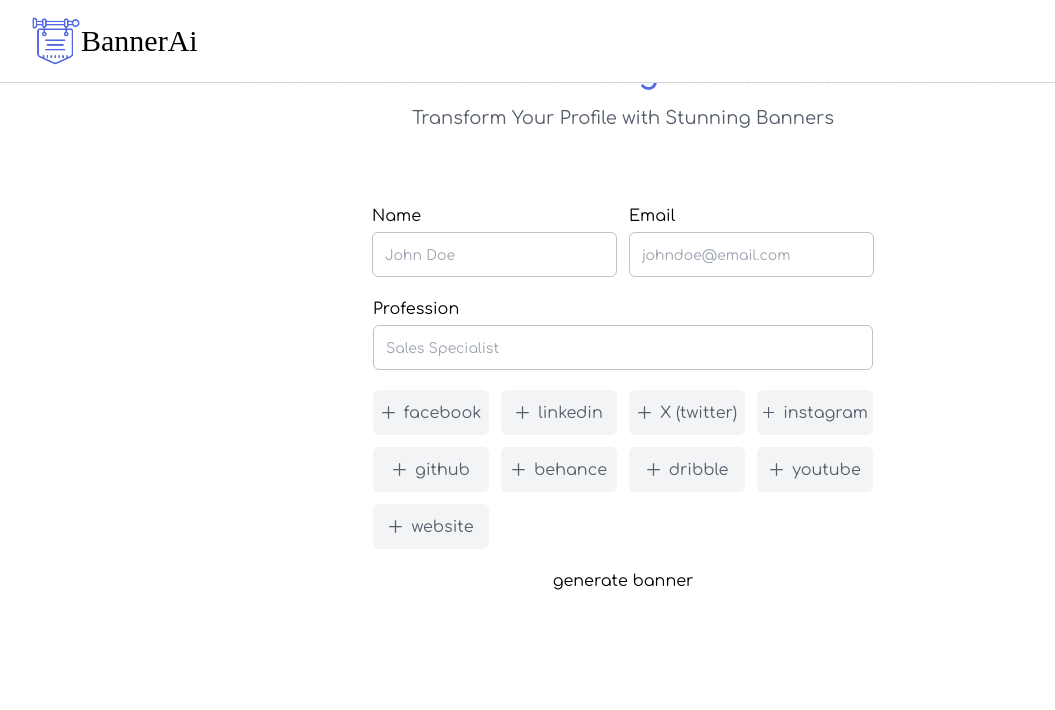
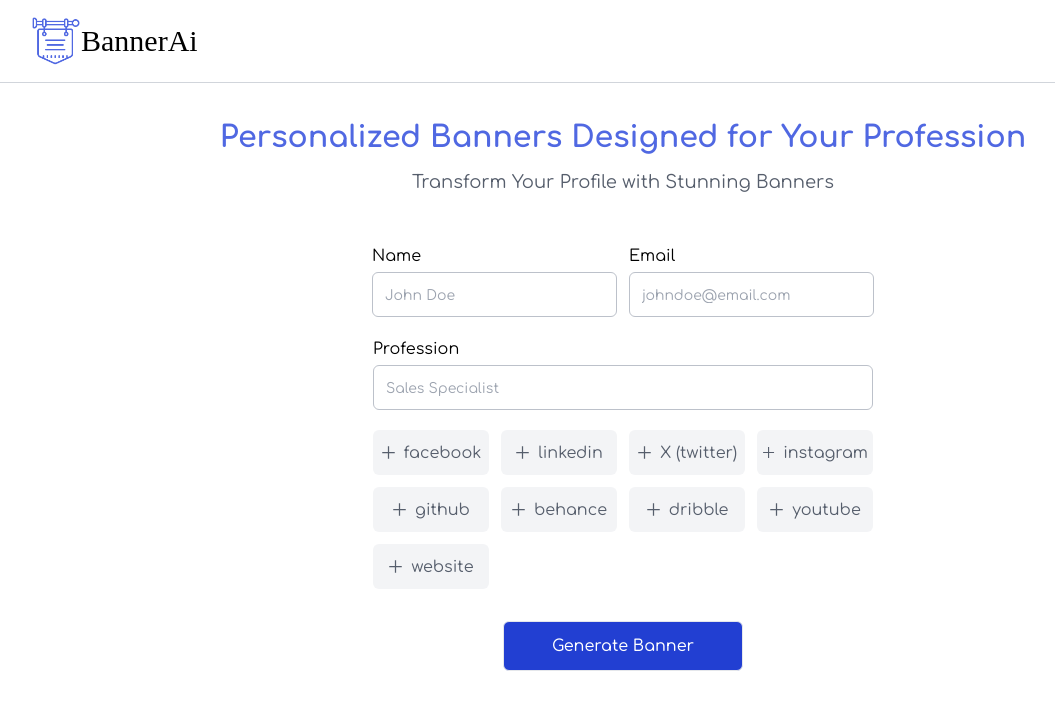
Before and after one commit to okhuaroboosayuki/BannerAi, a React (Vite) app: page / in a window 1280 px wide. Shown: the top 710 px of the page, without its empty margins (17-1072 px from the left). Built offline with nearby package versions, Linux system fonts and the light colour scheme; a web font is replaced by a local one.

Commit message:
refactor modal handling and improve button layout for better user interaction

```diff
--- a/src/pages/Main.jsx
+++ b/src/pages/Main.jsx
@@ -20,8 +20,13 @@ const Main = () => {
     }
   }, [socialButtonClicked, socialMediaName]);
 
-  const handleViewModal = (value) => {
-    dispatch({ type: "modal", payload: value });
+  useEffect(() => {
+    if (openModal) document.body.style.overflow = "hidden";
+    if (!openModal) document.body.style.overflow = "auto";
+  }, [openModal]);
+
+  const handleViewModal = () => {
+    dispatch({ type: "modal", payload: !openModal });
   };
 
   const handleSubmit = async (e) => {
@@ -36,23 +41,14 @@ const Main = () => {
       toast.loading("Generating banner", { position: "top-center", autoClose: false });
 
       const result = await generateBanner(name, email, profession, socialMedia);
-      console.log(result);
       toast.dismiss();
 
       dispatch({ type: "submit", payload: result });
+
+      // store result in local storage
+      localStorage.setItem("generatedOutput", JSON.stringify(result));
+
       dispatch({ type: "modal", payload: true });
-      console.log([
-        { name: name },
-        { email: email },
-        { profession: profession },
-        { socialMedia: socialMedia },
-        { socialMediaLink: socialMediaLink },
-        { socialButtonClicked: socialButtonClicked },
-        { socialMediaName: socialMediaName },
-        { errors: errors },
-        { generatedOutput: generatedOutput },
-        { openModal: openModal },
-      ]);
     } catch (error) {
       toast.dismiss();
       toast.error("An error occurred. Please try again.", { position: "top-center" });
@@ -63,8 +59,6 @@ const Main = () => {
   };
 
   const handleDownload = useCallback(() => {
-    console.log("Downloading banner");
-
     const bannerCanvas = bannerRef.current;
     if (!bannerCanvas) return;
 
@@ -85,8 +79,8 @@ const Main = () => {
         link.click();
       })
       .catch((error) => {
-        console.error("An error occurred while downloading the banner", error);
         toast.error("An error occurred while downloading the banner", { position: "top-center" });
+        console.error(error);
       })
       .finally(() => {
         toast.dismiss();
@@ -100,7 +94,7 @@ const Main = () => {
   };
 
   return (
-    <main className="flex flex-col items-center justify-center w-full gap-9 sm:p-14 p-11">
+    <main className={`flex flex-col items-center justify-center w-full gap-6 sm:p-14 p-11 ${openModal ? "" : "mt-20 sm:mt-16"}`}>
       <div className="flex flex-col items-center gap-3 text-center">
         <h1 className="text-4xl font-bold sm:text-3xl text-Bluebell">Personalized Banners Designed for Your Profession</h1>
         <p className="text-lg text-Pewter">Transform Your Profile with Stunning Banners</p>
@@ -109,7 +103,7 @@ const Main = () => {
       <ToastContainer draggable />
 
       <Form dispatch={handleSubmit}>
-        <div className="flex gap-3">
+        <div className="flex flex-col items-center justify-center sm:flex-row gap-3 w-full">
           <Input
             type={"text"}
             placeholder={"John Doe"}
@@ -145,7 +139,7 @@ const Main = () => {
         />
 
         <>
-          <div className="grid grid-cols-2 gap-3 px-3 sm:grid-cols-4 h-[200px] sm:h-fit overflow-y-scroll scrollbar-hide">
+          <div className="grid grid-cols-2 gap-3 px-3 sm:grid-cols-4 h-[200px] sm:h-fit overflow-y-scroll scrollbar-hide w-full sm:w-fit">
             {["facebook", "linkedin", "X (twitter)", "instagram", "github", "behance", "dribble", "youtube", "website"].map((platform) => (
               <SocialMediaField key={platform} platform={platform} socialMedia={socialMedia} dispatch={dispatch} socialMediaName={socialMediaName} generatedOutput={generatedOutput} />
             ))}
@@ -168,28 +162,24 @@ const Main = () => {
           />
         )}
 
-        <Button
-          type={!generatedOutput ? "submit" : "reset"}
-          text={!generatedOutput ? "generate banner" : "reset"}
-          className={!generatedOutput ? `pry-button ${generatedOutput || isLoading ? "bg-Bluebell" : ""}` : "button bg-red-700 text-white hover:bg-red-500"}
-          isLoading={isLoading}
-          onClick={!generatedOutput ? handleSubmit : handleReset}
-          disabled={isLoading}
-        />
+        {!generatedOutput ? (
+          <Button type={"submit"} text={"generate banner"} className={"blue-button mt-3"} isLoading={isLoading} onClick={handleSubmit} disabled={isLoading} />
+        ) : (
+          <div className="flex md:flex-row flex-col items-center justify-center gap-3 sm:w-[500px] w-full">
+            <Button type={"button"} text={"view results"} className={"blue-button"} onClick={handleViewModal} />
+            <Button type={"button"} text={"edit"} className={"grey-button"} />
+            <Button type={"reset"} text={"reset"} className={"red-button"} onClick={handleReset} />
+          </div>
+        )}
       </Form>
 
       {openModal && generatedOutput && (
         <Modal>
-          <span className="self-end cursor-pointer portrait:hidden landscape:block" onClick={() => handleViewModal(false)}>
-            minimize modal
-          </span>
-
           <SimpleBanner name={name} email={email} profession={profession} socialMedia={socialMedia} generatedOutput={generatedOutput} ref={bannerRef} />
 
           <div className="justify-center gap-4 lg:gap-8 landscape:flex portrait:hidden">
-            <Button type={"reset"} text={"reset"} className={"button bg-red-700 text-white hover:bg-red-500"} onClick={handleReset} />
-            <Button type={"button"} text={"edit"} className={"button bg-gray-500 text-white hover:bg-gray-600"} />
-            <Button type={"button"} text={"download banner"} className={"pry-button"} onClick={handleDownload} isLoading={isLoading} disabled={isLoading} />
+            <Button type={"button"} text={"hide results"} className={"white-button"} onClick={handleViewModal} />
+            <Button type={"button"} text={"download banner"} className={"blue-button"} onClick={handleDownload} isLoading={isLoading} disabled={isLoading} />
           </div>
         </Modal>
       )}
```
